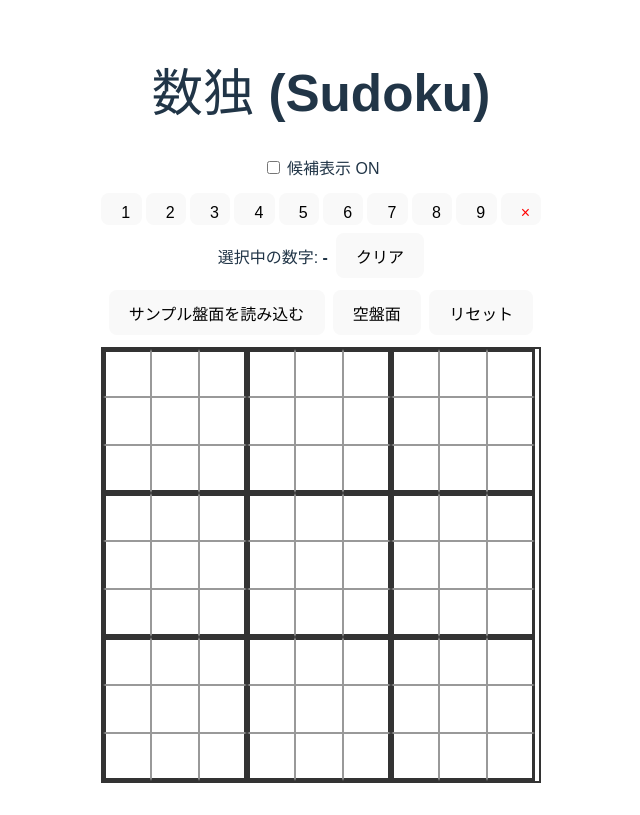
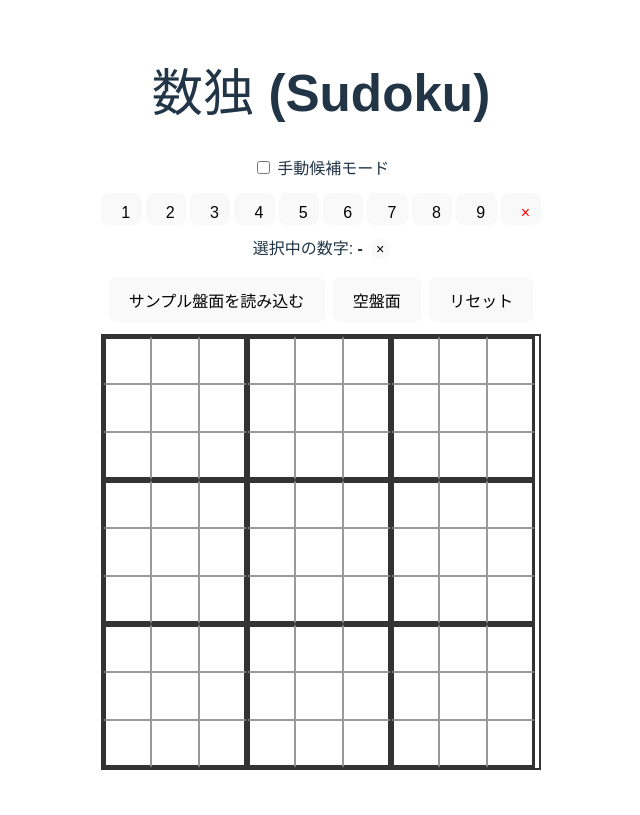
Before and after one commit to tako-chan0511/sudoku, a Vue app: page / in a window 1280 px wide. Shown: the whole page, without its empty margins (319-959 px from the left). Built offline with nearby package versions, Linux system fonts and the light colour scheme.

Commit message:
手動候補モードON/OFF切替

```diff
--- a/src/App.vue
+++ b/src/App.vue
@@ -1,26 +1,25 @@
-<!-- src/App.vue -->
 <template>
   <div id="app">
     <h1>数独 (Sudoku)</h1>
 
-    <!-- 候補表示 ON/OFF 切替 -->
+    <!-- 手動候補モード切替 -->
     <div class="toggle-buttons">
       <label>
-        <input type="checkbox" v-model="showCandidates" />
-        候補表示 ON
-      </label>
-      <label v-if="showCandidates" style="margin-left: 16px;">
-        <input type="checkbox" v-model="useUserCandidates" />
-        手動候補モード ON
+        <input type="checkbox" v-model="manualCandidateMode" />
+        手動候補モード
       </label>
     </div>
 
     <!-- 数字入力パネル -->
     <NumberPicker @pick="onNumberPicked" />
-    <div class="selected-display">
+    <div
+      class="selected-display"
+      :class="{ highlight: manualCandidateMode }"
+      @click="manualCandidateMode ? null : clearSelection"
+    >
       選択中の数字:
-      <strong>{{ selectedNumber === 0 ? "-" : selectedNumber }}</strong>
-      <button @click="clearSelection" class="clear-btn">クリア</button>
+      <strong>{{ selectedNumber === 0 ? '-' : selectedNumber }}</strong>
+      <button @click.stop="clearSelection" class="clear-btn">×</button>
     </div>
 
     <!-- リセット・サンプル読み込み -->
@@ -36,8 +35,8 @@
         v-for="cell in flatCells"
         :key="`${cell.row}-${cell.col}`"
         :cell="cell"
-        :showCandidates="showCandidates"
-        :useUserCandidates="useUserCandidates"
+        :showCandidates="manualCandidateMode"
+        :useUserCandidates="manualCandidateMode"
         :selectedNumber="selectedNumber"
         @selectCell="onSelectCell"
         @toggleCandidate="onToggleCandidate"
@@ -47,87 +46,81 @@
 </template>
 
 <script lang="ts" setup>
-import { ref } from "vue";
-import type { Cell } from "@/types/sudoku";
-import { useSudoku } from "@/composables/useSudoku";
-import SudokuCell from "@/components/SudokuCell.vue";
-import NumberPicker from "@/components/NumberPicker.vue";
+import { ref } from "vue"
+import type { Cell } from "@/types/sudoku"
+import { useSudoku } from "@/composables/useSudoku"
+import SudokuCell from "@/components/SudokuCell.vue"
+import NumberPicker from "@/components/NumberPicker.vue"
 
 /** サンプル盤面 (Given) の例 */
 const samplePuzzle: (0|1|2|3|4|5|6|7|8|9)[][] = [
   [5,3,0,  0,7,0,  0,0,0],
   [6,0,0,  1,9,5,  0,0,0],
   [0,9,8,  0,0,0,  0,6,0],
-
   [8,0,0,  0,6,0,  0,0,3],
   [4,0,0,  8,0,3,  0,0,1],
   [7,0,0,  0,2,0,  0,0,6],
-
   [0,6,0,  0,0,0,  2,8,0],
   [0,0,0,  4,1,9,  0,0,5],
   [0,0,0,  0,8,0,  0,7,9],
-];
+]
 
-/** 候補表示 ON/OFF */
-const showCandidates = ref<boolean>(false);
-/** 手動候補モード ON/OFF (=true なら userCandidates を優先表示、false なら autoCandidates を表示) */
-const useUserCandidates = ref<boolean>(false);
-/** 選択中の数字 (0=クリア, 1〜9=確定数字) */
-const selectedNumber = ref<number>(0);
+// 手動候補モード
+const manualCandidateMode = ref<boolean>(false)
+// 選択中の数字 (0=クリア, 1〜9=確定数字)
+const selectedNumber = ref<number>(0)
 
-/** useSudoku インスタンスを生成 (最初は空盤面) */
-let { board, flatCells, setCellValue, toggleUserCandidate, resetBoard, updateAllCandidates }
-  = useSudoku();
+// useSudoku インスタンスを生成
+let { board, flatCells, setCellValue, toggleUserCandidate, resetBoard, updateAllCandidates } =
+  useSudoku()
 
 /** サンプル盤面を読み込む */
 function loadSamplePuzzle() {
-  const api = useSudoku(samplePuzzle);
-  board.value           = api.board.value;
-  flatCells.value       = api.flatCells.value;
-  setCellValue          = api.setCellValue;
-  toggleUserCandidate   = api.toggleUserCandidate;
-  resetBoard            = api.resetBoard;
-  updateAllCandidates   = api.updateAllCandidates;
+  const api = useSudoku(samplePuzzle)
+  board.value           = api.board.value
+  flatCells.value       = api.flatCells.value
+  setCellValue          = api.setCellValue
+  toggleUserCandidate   = api.toggleUserCandidate
+  resetBoard            = api.resetBoard
+  updateAllCandidates   = api.updateAllCandidates
 }
 
 /** 空盤面を作る */
 function clearPuzzle() {
-  const api = useSudoku();
-  board.value           = api.board.value;
-  flatCells.value       = api.flatCells.value;
-  setCellValue          = api.setCellValue;
-  toggleUserCandidate   = api.toggleUserCandidate;
-  resetBoard            = api.resetBoard;
-  updateAllCandidates   = api.updateAllCandidates;
+  const api = useSudoku()
+  board.value           = api.board.value
+  flatCells.value       = api.flatCells.value
+  setCellValue          = api.setCellValue
+  toggleUserCandidate   = api.toggleUserCandidate
+  resetBoard            = api.resetBoard
+  updateAllCandidates   = api.updateAllCandidates
 }
 
 /** すべてリセット (Given も含めて最初の状態に戻す) */
 function resetAll() {
-  resetBoard();
-  selectedNumber.value = 0;
+  resetBoard()
+  selectedNumber.value = 0
 }
 
 /** NumberPicker で数字(1〜9, 0=クリア) を選んだ */
 function onNumberPicked(n: number) {
-  selectedNumber.value = n;
+  selectedNumber.value = n
 }
 function clearSelection() {
-  selectedNumber.value = 0;
+  selectedNumber.value = 0
 }
 
 /** セルがクリックされた：確定値をセット */
 function onSelectCell(payload: { row: number; col: number; val: number }) {
-  const { row, col, val } = payload;
-  setCellValue(row, col, val as 0|1|2|3|4|5|6|7|8|9);
+  const { row, col, val } = payload
+  setCellValue(row, col, val as 0|1|2|3|4|5|6|7|8|9)
 }
 
 /** 候補の小セルがクリックされた：ユーザー候補をトグル */
 function onToggleCandidate(payload: { row: number; col: number; candidate: number }) {
-  const { row, col, candidate } = payload;
-  toggleUserCandidate(row, col, candidate as 1|2|3|4|5|6|7|8|9);
+  const { row, col, candidate } = payload
+  toggleUserCandidate(row, col, candidate as 1|2|3|4|5|6|7|8|9)
 }
-
-const flatCellsRef = flatCells;
 </script>
 
 <style>
@@ -143,8 +136,14 @@ const flatCellsRef = flatCells;
 }
 .selected-display {
   margin: 8px 0;
+  padding: 4px;
+}
+.selected-display.highlight {
+  background-color: #e0f2e9;
 }
 .clear-btn {
+  padding: 1px 4px;
+  font-size: 0.9rem;
   margin-left: 8px;
 }
 .init-buttons {
--- a/src/components/SudokuCell.vue
+++ b/src/components/SudokuCell.vue
@@ -1,74 +1,91 @@
-<!-- src/components/SudokuCell.vue -->
 <template>
   <div
     class="cell"
     :class="[borderClasses, { 'given-cell': cell.isGiven }]"
-    @click="onClickCell"
+    @click="!showCandidates && onClickCell()"
   >
-    <!-- 候補表示モード ON && セルが空 の場合は候補グリッドを表示 -->
+    <!-- 候補表示ONかつセルが空の場合は左右2分割レイアウト -->
+    <div
+      v-if="showCandidates && cell.value === 0"
+      class="split-layout"
+    >
+      <!-- 左側: 候補グリッド -->
+      <div class="candidate-zone">
+        <CandidateGrid
+          :useUserCandidates="useUserCandidates"
+          :autoCandidates="cell.candidates"
+          :userCandidates="cell.userCandidates"
+          :isEditable="!cell.isGiven && cell.value === 0"
+          @toggleCandidate="onToggleCandidate"
+        />
+      </div>
+      <!-- 右側: 選択中数字入力エリア -->
+      <div
+        class="input-zone"
+        @click.stop="onClickCell"
+      >
+        <!-- ここは空白、クリックで値を確定 -->
+      </div>
+    </div>
+
+    <!-- 通常時: 候補表示OFF または direct-input時、既存ロジック -->
     <CandidateGrid
-      v-if="showCandidates && cell.value === 0"
+      v-else-if="showCandidates && cell.value === 0 && !useCandidateSplit"
       :useUserCandidates="useUserCandidates"
       :autoCandidates="cell.candidates"
       :userCandidates="cell.userCandidates"
       :isEditable="!cell.isGiven && cell.value === 0"
       @toggleCandidate="onToggleCandidate"
     />
-
-    <!-- OFF のとき、または候補モード OFF なら、確定値 or 空白を表示 -->
-    <div v-else class="value-wrapper">
-      <span v-if="cell.value !== 0" class="value-display">
-        {{ cell.value }}
-      </span>
+    <div v-else-if="cell.value !== 0" class="value-wrapper">
+      <span class="value-display">{{ cell.value }}</span>
     </div>
+    <div v-else class="value-wrapper"></div>
   </div>
 </template>
 
 <script lang="ts" setup>
-import { computed } from "vue";
-import { defineProps, defineEmits } from "vue";
-import type { Cell } from "@/types/sudoku";
-import CandidateGrid from "./CandidateGrid.vue";
+import { computed, defineProps, defineEmits } from 'vue';
+import type { Cell } from '@/types/sudoku';
+import CandidateGrid from './CandidateGrid.vue';
 
 const props = defineProps<{
   cell: Cell;
   showCandidates: boolean;
   useUserCandidates: boolean;
-  selectedNumber: number; // 0〜9
+  selectedNumber: number;
 }>();
 
 const emits = defineEmits<{
-  (e: "selectCell", payload: { row: number; col: number; val: number }): void;
-  (e: "toggleCandidate", payload: { row: number; col: number; candidate: number }): void;
+  (e: 'selectCell', payload: { row: number; col: number; val: number }): void;
+  (e: 'toggleCandidate', payload: { row: number; col: number; candidate: number }): void;
 }>();
 
 const borderClasses = computed(() => {
   const r = props.cell.row;
   const c = props.cell.col;
   return {
-    "border-left-thick":   c % 3 === 0,
-    "border-top-thick":    r % 3 === 0,
-    "border-right-thick":  c % 3 === 2,
-    "border-bottom-thick": r % 3 === 2,
+    'border-left-thick':   c % 3 === 0,
+    'border-top-thick':    r % 3 === 0,
+    'border-right-thick':  c % 3 === 2,
+    'border-bottom-thick': r % 3 === 2,
   };
 });
 
 function onClickCell() {
-  // 候補編集モードのときは CandidateGrid が v-if で邪魔するのでここには来ない
   if (props.cell.isGiven) return;
-  // セルをクリック → NumberPicker で選んだ数字で確定
-  emits("selectCell", {
+  emits('selectCell', {
     row: props.cell.row,
     col: props.cell.col,
     val: props.selectedNumber,
   });
 }
 
-function onToggleCandidate(n: number) {
-  emits("toggleCandidate", {
+function onToggleCandidate(candidate: number) {
+  emits('toggleCandidate', {
     row: props.cell.row,
     col: props.cell.col,
-    candidate: n,
+    candidate,
   });
 }
 </script>
@@ -79,12 +96,26 @@ function onToggleCandidate(n: number) {
   height: 48px;
   box-sizing: border-box;
   position: relative;
+  background-color: #fff;
+  border: 1px solid #999;
   display: flex;
   align-items: center;
   justify-content: center;
-  background-color: #fff;
+}
+.split-layout {
+  display: flex;
+  width: 100%;
+  height: 100%;
+}
+.candidate-zone {
+  width: 38px;
+  height: 100%;
+}
+.input-zone {
+  width: 10px;
+  height: 100%;
+  background-color: #e0f7e9;
   cursor: pointer;
-  border: 1px solid #999;
 }
 .border-left-thick   { border-left: 3px solid #333 !important; }
 .border-top-thick    { border-top: 3px solid #333 !important; }
```
Also changed, not shown: src/components/CandidateGrid.vue (+24 -18 lines).
